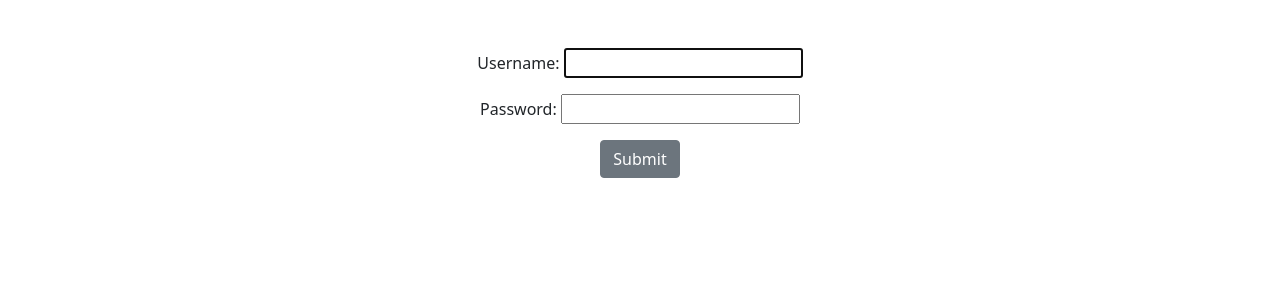
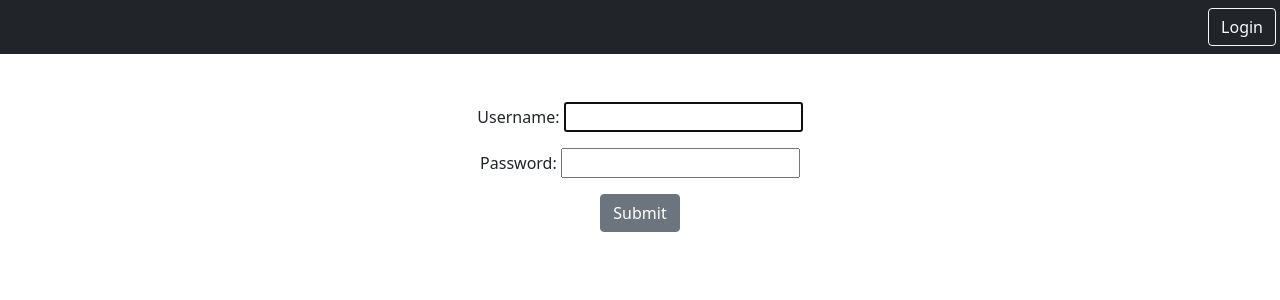
Before and after one commit to RatniChaima/django-smartnotes, a Django app: page /login in a window 1280 px wide. Shown: the top 300 px of the page. Run offline with Django 3.2, Linux system fonts and the light colour scheme.

Commit message:
Finishing touches

```diff
--- a/static/templates/base.html
+++ b/static/templates/base.html
@@ -7,6 +7,17 @@
     <link href="https://cdn.jsdelivr.net/npm/bootstrap@5.0.2/dist/css/bootstrap.min.css" rel="stylesheet" integrity="sha384-EVSTQN3/azprG1Anm3QDgpJLIm9Nao0Yz1ztcQTwFspd3yD65VohhpuuCOmLASjC" crossorigin="anonymous">
 
     <body>
+        <nav class='navbar navbar-dark bg-dark'>
+            <div class='ms-auto'>
+                {% if user.is_authenticated %}
+                <a href="{% url 'notes.list' %}" class="btn btn-outline-light me-1">Home</a>
+                <a href="{% url 'notes.new' %}" class="btn btn-outline-light me-1">Create</a>
+                <a href="{% url 'logout' %}" class="btn btn-outline-light me-1">Logout</a>
+                {% else %}
+                <a href="{% url 'login' %}" class="btn btn-outline-light me-1">Login</a>
+                {% endif %}
+            </div>
+        </nav>
         <div class="my-5 text-center container">
             {% block content %}
             {% endblock %}
```
